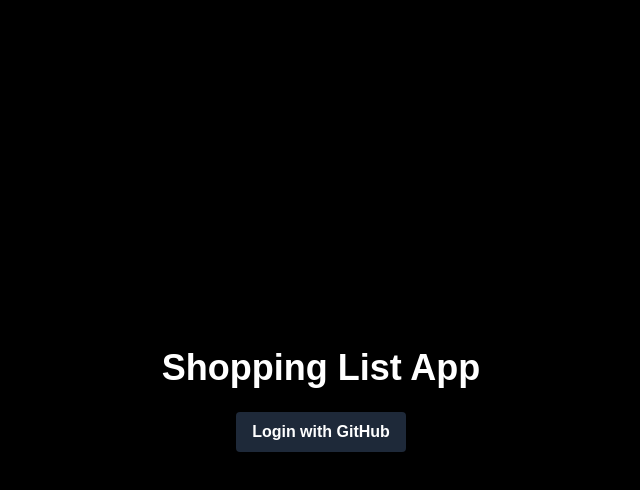
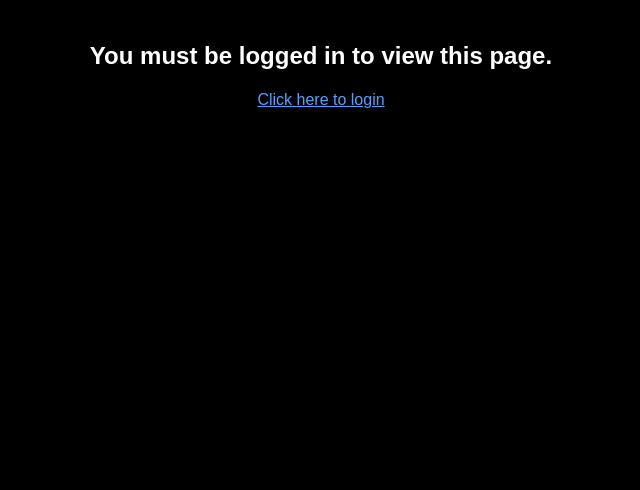
Before and after one commit to aryansaini-71/cprg306-assignments, a Next.js app: page /week-8/shopping-list in a window 1280 px wide. Shown: the top 490 px of the page, without its empty margins (319-959 px from the left). Built offline with nearby package versions, Linux system fonts and the light colour scheme; no server answers.

Commit message:
Fixing Errors

```diff
--- a/app/week-8/page.tsx
+++ b/app/week-8/page.tsx
@@ -1,14 +1,11 @@
 "use client";
 
 import Link from "next/link";
-// Make sure this path matches your folder structure exactly
 import { useUserAuth } from "./_utils/auth-context";
 
 export default function Week8LandingPage() {
-  // We grab the user and auth functions from our context
   const { user, gitHubSignIn, firebaseSignOut } = useUserAuth();
 
-  // Function to handle clicking the Login button
   const handleLogin = async () => {
     try {
       await gitHubSignIn();
@@ -17,7 +14,6 @@
     }
   };
 
-  // Function to handle clicking the Logout button
   const handleLogout = async () => {
     try {
       await firebaseSignOut();
@@ -32,7 +28,6 @@
 
       <div className="bg-slate-900 p-8 rounded-lg shadow-2xl border border-slate-800">
         {!user ? (
-          /* Scenario 1: User needs to log in */
           <div className="text-center">
             <p className="mb-6 text-slate-400 italic">Please sign in to manage your list.</p>
             <button
@@ -43,7 +38,6 @@
             </button>
           </div>
         ) : (
-          /* Scenario 2: User is already logged in */
           <div className="text-center">
             <p className="text-xl mb-2 font-semibold text-blue-400">
               Hello, {user.displayName}!
--- a/app/week-8/shopping-list/page.tsx
+++ b/app/week-8/shopping-list/page.tsx
@@ -1,53 +1,52 @@
 "use client";
 
-import Link from "next/link";
 import { useUserAuth } from "../_utils/auth-context";
+import ItemList from "./item-list";
+import NewItem from "./new-item";
+import MealIdeas from "./meal-ideas";
+import itemsData from "./items.json";
+import { useState } from "react";
 
-export default function LandingPage() {
-  const { user, gitHubSignIn, firebaseSignOut } = useUserAuth();
+export default function ShoppingListPage() {
+  const { user } = useUserAuth();
+  const [items, setItems] = useState(itemsData);
+  const [selectedItemName, setSelectedItemName] = useState("");
 
-  const handleLogin = async () => {
-    try {
-      await gitHubSignIn();
-    } catch (error) {
-      console.error("Login failed", error);
-    }
+  if (!user) {
+    return (
+      <div className="min-h-screen bg-black text-white p-10 text-center">
+        <h1 className="text-2xl font-bold">You must be logged in to view this page.</h1>
+        <a href="/week-8" className="text-blue-400 underline mt-4 block">Click here to login</a>
+      </div>
+    );
+  }
+
+
+  const handleAddItem = (newItem: any) => {
+    setItems([...items, newItem]);
   };
 
-  const handleLogout = async () => {
-    try {
-      await firebaseSignOut();
-    } catch (error) {
-      console.error("Logout failed", error);
-    }
+  const handleItemSelect = (itemName: string) => {
+    const cleanedName = itemName.split(',')[0].replace(/[^\w\s]/gi, '').trim();
+    setSelectedItemName(cleanedName);
   };
 
   return (
-    <main className="min-h-screen bg-black text-white p-8 flex flex-col items-center justify-center">
-      <h1 className="text-4xl font-bold mb-6">Shopping List App</h1>
+    <main className="bg-black min-h-screen p-8 text-white">
+      <div className="flex justify-between items-center mb-8">
+        <h1 className="text-3xl font-bold">Your Shopping List</h1>
+        <p className="text-sm text-gray-400">Logged in as: {user.email}</p>
+      </div>
 
-      {!user ? (
-        // User is NOT logged in
-        <button
-          onClick={handleLogin}
-          className="bg-gray-800 hover:bg-gray-700 text-white font-bold py-2 px-4 rounded"
-        >
-          Login with GitHub
-        </button>
-      ) : (
-        // User IS logged in
-        <div className="text-center">
-          <p className="mb-4">Welcome, {user.displayName} ({user.email})</p>
-          <div className="flex gap-4 justify-center">
-            <Link href="/week-8/shopping-list" className="hover:underline text-blue-400">
-              Go to Shopping List
-            </Link>
-            <button onClick={handleLogout} className="hover:underline text-red-400">
-              Logout
-            </button>
-          </div>
+      <div className="flex flex-col md:flex-row gap-10">
+        <div className="flex-1">
+          <NewItem onAddItem={handleAddItem} />
+          <ItemList items={items} onItemSelect={handleItemSelect} />
         </div>
-      )}
+        <div className="flex-1">
+          <MealIdeas ingredient={selectedItemName} />
+        </div>
+      </div>
     </main>
   );
 }
```
